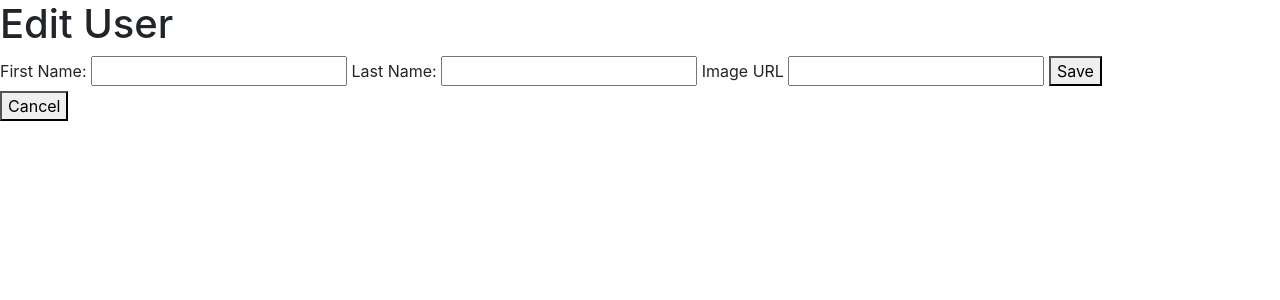
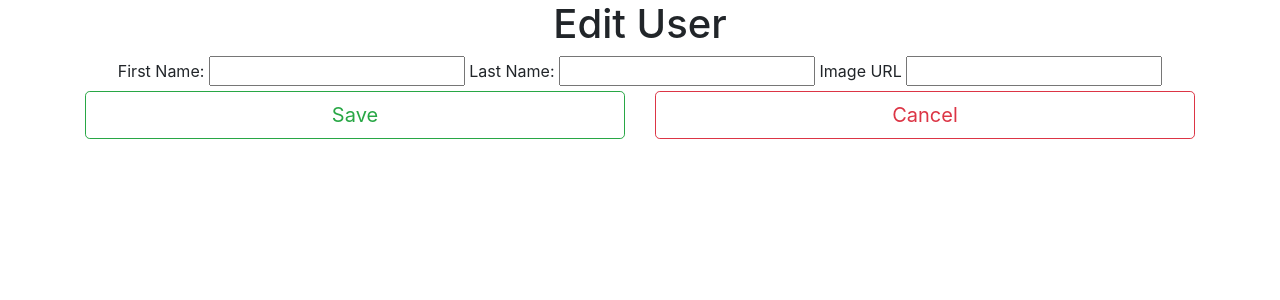
Before and after one commit to Eduardo-Zagalsky/Blogly, a Flask app: template templates/edit.html in a window 1280 px wide. Shown: the top 300 px of the page. Run offline with Flask 2, Linux system fonts and the light colour scheme; the template is opened without the code that fills it, so the values that code supplies are empty.

Commit message:
added the bootstrap classes to organize and style

```diff
--- a/templates/edit.html
+++ b/templates/edit.html
@@ -1,17 +1,32 @@
 {% extends 'base.html' %}
 {% block title %}Edit User{% endblock %}
 {% block content %}
+<div class="container">
+    <div class="row">
+        <div class="col text-center">
             <h1>Edit User</h1>
+        </div>
+    </div>
     <form method="post">
+        <div class="row">
+            <div class="col text-center">
                 <label for="firstName">First Name:</label>
                 <input type="text" name="firstName" id="firstName" value="{{user.first_name}}">
                 <label for="lastName">Last Name:</label>
                 <input type="text" name="lastName" id="lastName" value="{{user.last_name}}">
                 <label for="imgUrl">Image URL</label>
                 <input type="text" name="imgUrl" id="imgUrl" value="{{user. image_url}}">
-    <button>Save</button>
+            </div>
+        </div>
+        <div class="row">
+            <div class="col text-center">
+                <button class="btn btn-outline-success btn-lg btn-block">Save</button>
+            </div>
     </form>
+    <div class="col text-center">
         <form action="/users">
-    <button>Cancel</button>
+            <button class="btn btn-outline-danger btn-lg btn-block">Cancel</button>
         </form>
+    </div>
+</div>
 {% endblock %}
```
Lines whose indentation alone changed are shown as unchanged.
